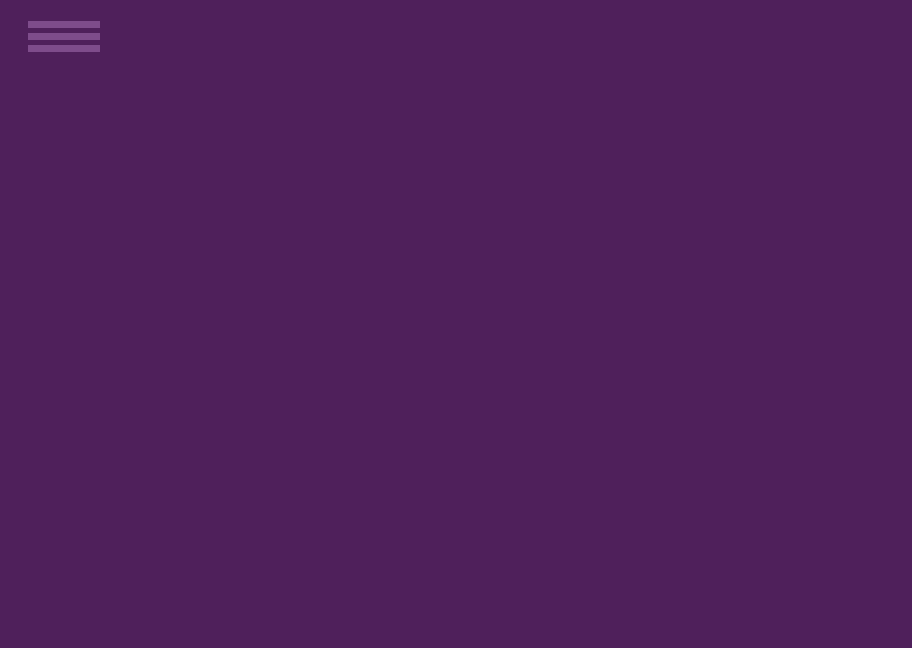
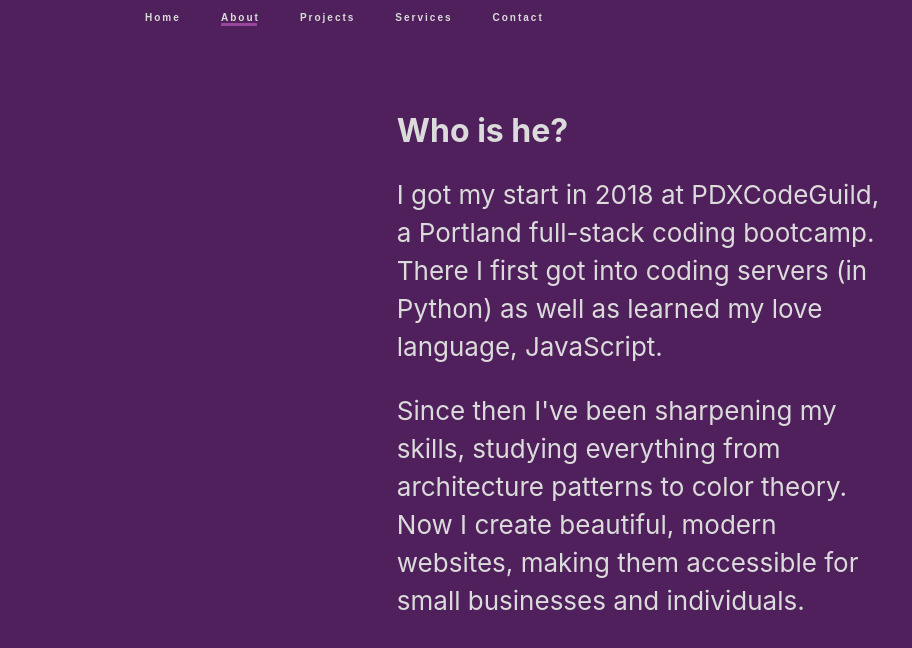
Before and after one commit to sagehogue/nextportfolio, a Next.js app: page /about in a window 1280 px wide. Shown: the top 648 px of the page, without its empty margins (0-912 px from the left). Built offline with nearby package versions, Linux system fonts and the light colour scheme; a web font is replaced by a local one.

Commit message:
finished about page

```diff
--- a/components/HamburgerMenu/Hamburger.jsx
+++ b/components/HamburgerMenu/Hamburger.jsx
@@ -31,6 +31,7 @@ left: 1.5rem;
 const HamburgerDiv = styled.div`
   width: 4.5rem;
   height: 0.45rem;
+  border-radius: ${(props) => (props.isOpen ? "20px" : "5px")};
   background-color: var(--color-text-i);
   margin-top: 0.3rem;
   transition: all 0.2s, opacity 0.1s;
@@ -50,10 +51,11 @@ const Tray = styled.nav`
   min-height: 8.75rem;
   display: flex;
   flex-direction: column;
-  min-width: 8.5rem;
+  min-width: 9rem;
   max-width: 15rem;
+
   transform: ${(props) =>
-    props.isOpen ? "translateX(0)" : "translateX(-10rem)"};
+    props.isOpen ? "translateX(-0.25rem)" : "translateX(-10rem)"};
 `;
 
 export default function Hamburger({ location }) {
--- /dev/null
+++ b/components/Headline/Headline.jsx
@@ -0,0 +1,11 @@
+import React from "react";
+import styled from "styled-components";
+
+const Styles = styled.h1`
+  color: var(--color-offwhite);
+  width: inherit;
+`;
+
+export default function Headline({ children }) {
+  return <Styles>{children}</Styles>;
+}
--- a/components/Wrapper/Wrapper.js
+++ b/components/Wrapper/Wrapper.js
@@ -3,5 +3,5 @@ import styles from "./Wrapper.module.css";
 import Theme from "../../styles/Theme";
 
 export default function Wrapper({ children }) {
-  return <div className={styles.wrapper}>{children}</div>;
+  return <main className={styles.wrapper}>{children}</main>;
 }
--- /dev/null
+++ b/components/elements/Helpers/Frame.jsx
@@ -0,0 +1,57 @@
+import React from "react";
+import styled from "styled-components";
+const FrameStyle = styled.div`
+  max-width: ${(props) => (props.bringCenter ? "38vw" : "100vw")};
+  margin: ${(props) =>
+    props.verticalCenter && props.horizontalCenter
+      ? "auto"
+      : props.horizontalCenter
+      ? "0 auto 0 auto"
+      : props.verticalCenter
+      ? " auto 0 auto 0"
+      : ""};
+  margin: ${(props) => (props.verticalCenter ? "auto" : "0 auto 0 auto")};
+  @media screen and (max-width: 900px) {
+    max-width: ${(props) => (props.bringCenter ? "85vw" : "100vw")};
+
+  }
+  @media screen and (max-width: 800px) {
+    max-width: ${(props) => (props.bringCenter ? "90vw" : "100vw")};
+
+  }
+  @media screen and (max-width: 900px) and (min-height: 1000px) {
+    max-width: ${(props) => (props.bringCenter ? "85vw" : "100vw")};
+
+  }
+  @media screen and (max-width: 600px) {
+    max-width: 90vw;
+
+  }
+
+  let textWidth = "45vw";
+  if (window.innerWidth < 1400) {
+    textWidth = "55vw";
+  }
+  if (window.innerWidth < 1100) {
+    textWidth = "65vw";
+  }
+`;
+
+export default function Frame({
+  children,
+  bringCenter,
+  verticalCenter,
+  horizontalCenter,
+  width,
+}) {
+  return (
+    <FrameStyle
+      verticalCenter={verticalCenter}
+      bringCenter={bringCenter}
+      horizontalCenter={horizontalCenter}
+      width={width}
+    >
+      {children}
+    </FrameStyle>
+  );
+}
--- /dev/null
+++ b/components/elements/Helpers/Spacer.jsx
@@ -0,0 +1,9 @@
+import React from "react";
+
+import styled from "styled-components";
+const SpacerStyle = styled.div`
+  margin-top: 1rem;
+`;
+export default function Spacer({ children }) {
+  return <SpacerStyle>{children}</SpacerStyle>;
+}
--- a/components/elements/NavLink.jsx
+++ b/components/elements/NavLink.jsx
@@ -55,9 +55,15 @@ const NavStyle = styled.a`
   }
   @media screen and (max-width: 1050px) {
     font-size: 10px;
-    margin-right: 1.5rem;
+    margin-right: 1.25rem;
     &::after {
     width:${(props) => (props.hamburger ? "2.55rem" : "2.25rem")};
+    }
+    @media screen and (max-width: 900px) {
+      font-size: 1.35rem;
+      &::after {
+      width:${(props) => (props.hamburger ? "4.65rem" : "2.25rem")};
+      }
     }
 `;
 
--- a/pages/about.js
+++ b/pages/about.js
@@ -1,12 +1,77 @@
 import React from "react";
 import Head from "next/head";
-import Nav from "../components/Nav/Nav";
+
 import Page from "../components/Page/Page";
 import Wrapper from "../components/Wrapper/Wrapper";
 import styles from "../styles/Pages/about.module.css";
+import styled from "styled-components";
+
+import Nav from "../components/Nav/Nav";
+// import Paragraph from "../components/Paragraph/Paragraph";
+import Frame from "../components/elements/Helpers/Frame";
+import Spacer from "../components/elements/Helpers/Spacer";
+import Headline from "../components/Headline/Headline.jsx";
 import HamburgerMenu from "../components/HamburgerMenu/Hamburger";
 
+const PageContentHeight = styled.div`
+  display: flex;
+  flex-direction: column;
+  min-height: 35vh;
+  margin-top: 10rem;
+  & h1 {
+    min-width: 45vw;
+  }
+  @media screen and (max-width: 1400px) {
+    margin-top: 5rem;
+  }
+  @media screen and (max-width: 1300px) {
+    margin-top: 3.25rem;
+  }
+  @media screen and (max-width: 1100px) {
+    margin-top: 2rem;
+  }
+  @media screen and (max-width: 1000px) {
+    margin-top: 1.5rem;
+  }
+
+  @media screen and (max-width: 900px) and (min-height: 1000px) {
+    margin-top: 3.5rem;
+  }
+
+  @media screen and (max-width: 900px) and (max-height: 1000px) {
+    margin-top: 3rem;
+  }
+`;
+
+const Paragraph = styled.p`
+  line-height: 38px;
+  color: var(--color-offwhite);
+  font-size: 26px;
+  @media screen and (max-width: 700px) {
+    font-size: 24px;
+    line-height: 32px;
+  }
+`;
 export default function About() {
+  let textWidth;
+  if (typeof window !== "undefined") {
+    let textWidth = "45vw";
+    if (window.innerWidth < 1400) {
+      textWidth = "55vw";
+    }
+    if (window.innerWidth < 1100) {
+      textWidth = "65vw";
+    }
+    if (window.innerWidth < 750) {
+      textWidth = "90vw";
+    }
+  }
+
+  // if (typeof window !== "undefined") {
+  //   if (window.innerWidth < 1000) {
+  //     textWidth = "75vw";
+  //   }
+  // }
   return (
     <Page>
       <Head>
@@ -21,9 +86,29 @@ export default function About() {
           content="width=device-width, initial-scale=1.0"
         ></meta>
       </Head>
+      {/* Duplicate Wrapper element exists because layout bugs develop when Nav is placed in the lower Wrapper element */}
       <Wrapper>
-        {/* <Nav location="/about" /> */}
-        <HamburgerMenu location="/about" />
+        <Nav location="/about" />
+      </Wrapper>
+      <Wrapper>
+        <PageContentHeight>
+          <Frame bringCenter verticalCenter width={textWidth}>
+            <Headline>Who is he?</Headline>
+            <Paragraph width={textWidth}>
+              I got my start in 2018 at PDXCodeGuild, a Portland full-stack
+              coding bootcamp. There I first got into coding servers (in Python)
+              as well as learned my love language, JavaScript.
+            </Paragraph>
+            <Spacer />
+            <Paragraph width={textWidth}>
+              {" "}
+              Since then I've been sharpening my skills, studying everything
+              from architecture patterns to color theory. Now I create
+              beautiful, modern websites, making them accessible for small
+              businesses and individuals.
+            </Paragraph>
+          </Frame>
+        </PageContentHeight>
       </Wrapper>
     </Page>
   );
--- a/styles/Button.module.css
+++ b/styles/Button.module.css
@@ -63,7 +63,7 @@
 
 @media screen and (max-width: 775px) {
   .button {
-    max-width: 40vw;
+    max-width: 45vw;
     padding: 1.25rem 2.5rem;
     font-size: 16px;
   }
--- a/styles/Home.module.css
+++ b/styles/Home.module.css
@@ -42,6 +42,8 @@
 
 .main {
   z-index: 3;
+  max-width: 100vw;
+  overflow: hidden;
 }
 @media (max-width: 1800px) {
   .buttonGroup {
--- a/styles/Page.module.css
+++ b/styles/Page.module.css
@@ -9,4 +9,5 @@
   height: 100vh;
   background-color: var(--color-1);
   max-width: 100vw;
+  position: relative;
 }
--- a/styles/globals.css
+++ b/styles/globals.css
@@ -24,7 +24,8 @@ a {
   --color-4: #eadaeb;
   --color-5: #7e4c8b;
   --color-6: #9c3306;
-  --desktop-page-padding: 0 277px;
+  /* formerly 0 277px */
+  --desktop-page-padding: 0 305px;
   --desktop-page-width: 1366px;
   --desktop-page-padding-1800: 0 225px;
   --desktop-page-padding-1500: 0 145px;
```
Also changed, not shown: pages/index.js (+31 -15 lines).
